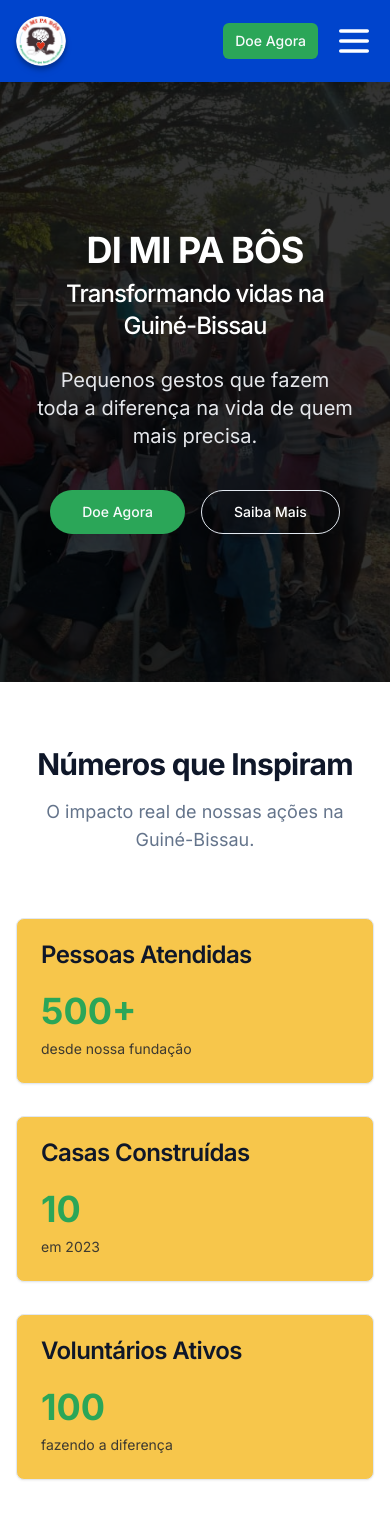
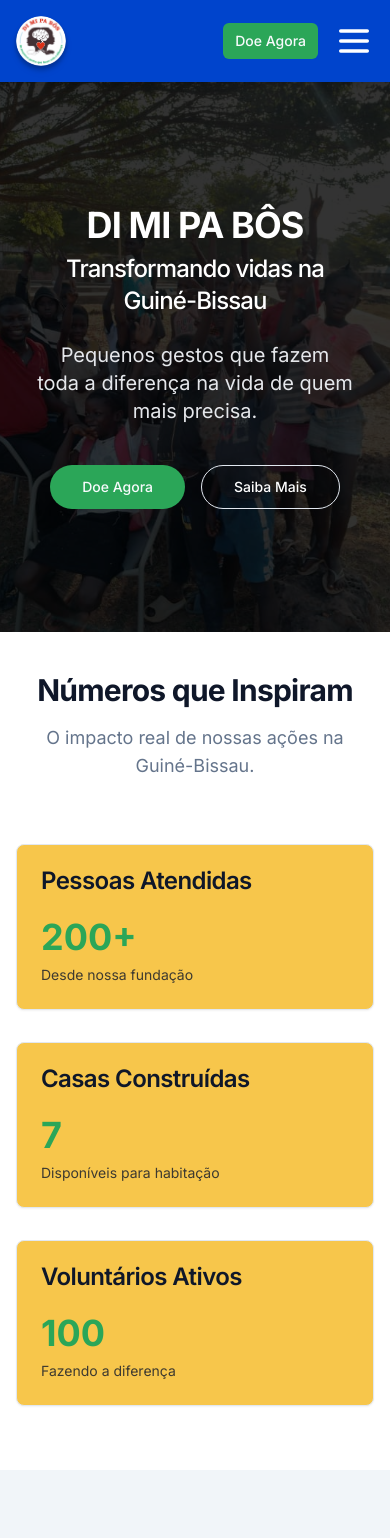
Before and after one commit to jose-digiweb/dimipabos, a Next.js app: page / in a window 390 px wide. Shown: the top 1538 px of the page. Built offline with nearby package versions, Linux system fonts and the light colour scheme.

Commit message:
Some more improvements on the mobile version

```diff
--- a/app/page.tsx
+++ b/app/page.tsx
@@ -16,7 +16,7 @@ export default function Page() {
   return (
     <div className='flex min-h-screen flex-col'>
       {/* Hero Section */}
-      <section className='relative flex min-h-[600px] items-center justify-center'>
+      <section className='relative flex min-h-[550px] sm:min-h-[600px] items-center justify-center'>
         <div className='absolute inset-0'>
           <Image
             fill
@@ -88,7 +88,7 @@ export default function Page() {
                   vivendo em condições precárias.
                 </p>
                 <Link
-                  href='/projetos/habitacao'
+                  href='/projetos'
                   className='mt-4 inline-flex items-center text-sm font-medium text-secondary hover:text-secondary/90'
                 >
                   Saiba mais
@@ -110,7 +110,7 @@ export default function Page() {
                   dependentes de álcool e drogas.
                 </p>
                 <Link
-                  href='/projetos/reabilitacao'
+                  href='/projetos'
                   className='mt-4 inline-flex items-center text-sm font-medium text-secondary hover:text-secondary/90'
                 >
                   Saiba mais
@@ -132,7 +132,7 @@ export default function Page() {
                   adultos.
                 </p>
                 <Link
-                  href='/projetos/educacao'
+                  href='/projetos'
                   className='mt-4 inline-flex items-center text-sm font-medium text-secondary hover:text-secondary/90'
                 >
                   Saiba mais
--- a/app/projetos/page.tsx
+++ b/app/projetos/page.tsx
@@ -21,19 +21,19 @@ const featuredProjects = [
     title: 'Construção de Habitações Dignas',
     description: 'Desde 2020, já construímos 10 casas para famílias vulneráveis.',
     image: projHabitacao,
-    link: '/projetos/habitacao',
+    link: '/projetos/#',
   },
   {
     title: 'Reabilitação e Apoio',
     description: 'Programa de reabilitação e suporte para dependentes químicos.',
     image: projReab,
-    link: '/projetos/reabilitacao',
+    link: '/projetos/#',
   },
   {
     title: 'Educação e Capacitação',
     description: 'Oficinas de costura, carpintaria e alfabetização para adultos.',
     image: projEdu,
-    link: '/projetos/educacao',
+    link: '/projetos/#',
   },
 ];
 
@@ -108,10 +108,10 @@ export default function ProjectsPage() {
                 </CardContent>
                 <CardFooter className=''>
                   <Button asChild variant='secondary'>
-                    <Link href={project.link} className='inline-flex group items-center'>
+                    <span className='inline-flex group items-center'>
                       Leia Mais
                       <ArrowRight className='ml-2 size-4 group-hover:scale-125 group-hover:translate-x-1 transition-all' />
-                    </Link>
+                    </span>
                   </Button>
                 </CardFooter>
               </Card>
--- a/components/impact-stats.tsx
+++ b/components/impact-stats.tsx
@@ -5,24 +5,24 @@ import { SectionDescription } from './SectionDescription';
 const stats = [
   {
     title: 'Pessoas Atendidas',
-    value: '500+',
-    description: 'desde nossa fundação',
+    value: '200+',
+    description: 'Desde nossa fundação',
   },
   {
     title: 'Casas Construídas',
-    value: '10',
-    description: 'em 2023',
+    value: '7',
+    description: 'Disponíveis para habitação',
   },
   {
     title: 'Voluntários Ativos',
     value: '100',
-    description: 'fazendo a diferença',
+    description: 'Fazendo a diferença',
   },
 ];
 
 export function ImpactStats() {
   return (
-    <section className='py-16'>
+    <section className='pb-16 pt-10 sm:py-16'>
       <div className='mx-auto max-w-7xl px-4 sm:px-6 lg:px-8'>
         <div className='text-center'>
           <SectionTitle>Números que Inspiram</SectionTitle>
--- a/components/project-grid.tsx
+++ b/components/project-grid.tsx
@@ -1,4 +1,3 @@
-import Link from 'next/link';
 import { ArrowRight } from 'lucide-react';
 
 import projHabitacao from '@/assets/projectos/proj_habitacao.jpeg';
@@ -67,10 +66,10 @@ export function ProjectGrid() {
               </CardContent>
               <CardFooter className=''>
                 <Button asChild variant='secondary'>
-                  <Link href={project.link} className='inline-flex group items-center'>
+                  <span className='inline-flex group items-center'>
                     Leia Mais
                     <ArrowRight className='ml-2 size-4 group-hover:scale-125 group-hover:translate-x-1 transition-all' />
-                  </Link>
+                  </span>
                 </Button>
               </CardFooter>
             </Card>
```
